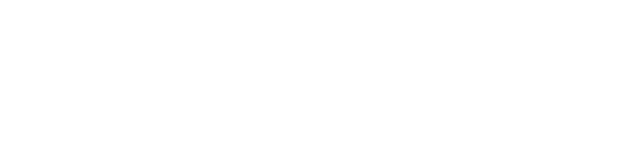
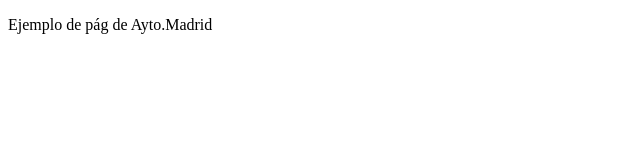
Before and after one commit to jreigpas/deploychat, a website: page index.html in a window 1280 px wide. Shown: the whole page, without its empty margins (0-640 px from the left). Drawn offline with Linux system fonts and the light colour scheme.

Commit message:
fix build

```diff
--- a/index.html
+++ b/index.html
@@ -25,6 +25,7 @@
     <noscript><iframe src="https://www.googletagmanager.com/ns.html?id=GTM-NXRKM8W" height="0" width="0"
         style="display:none;visibility:hidden"></iframe></noscript>
 <!-- End Google Tag Manager (noscript) -->
+    <p>Ejemplo de pág de Ayto.Madrid</p>
 </body>
 
 </html>
```
Also changed, not shown: build/asset-manifest.json (deleted), build/favicon.ico (deleted), build/logo192.png (deleted), build/logo512.png (deleted), build/manifest.json (deleted), build/robots.txt (deleted), 8 other files.
